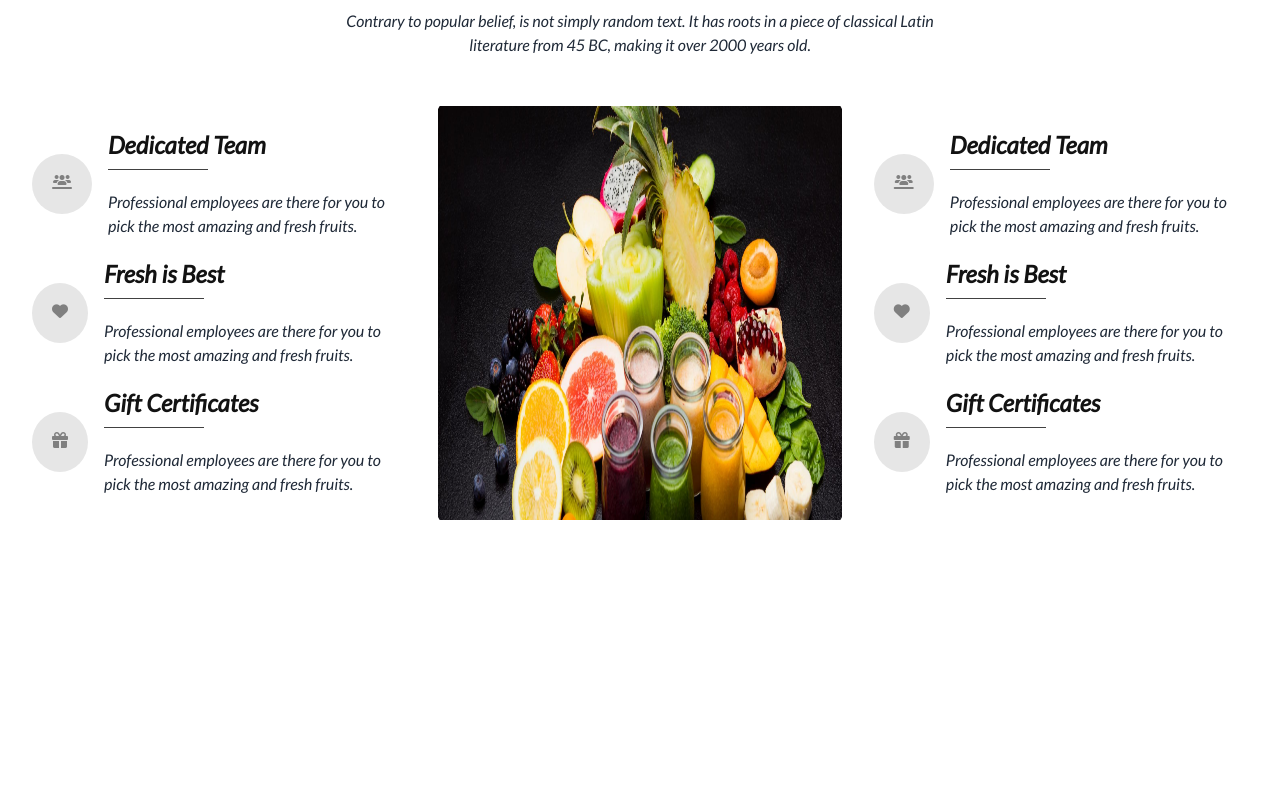
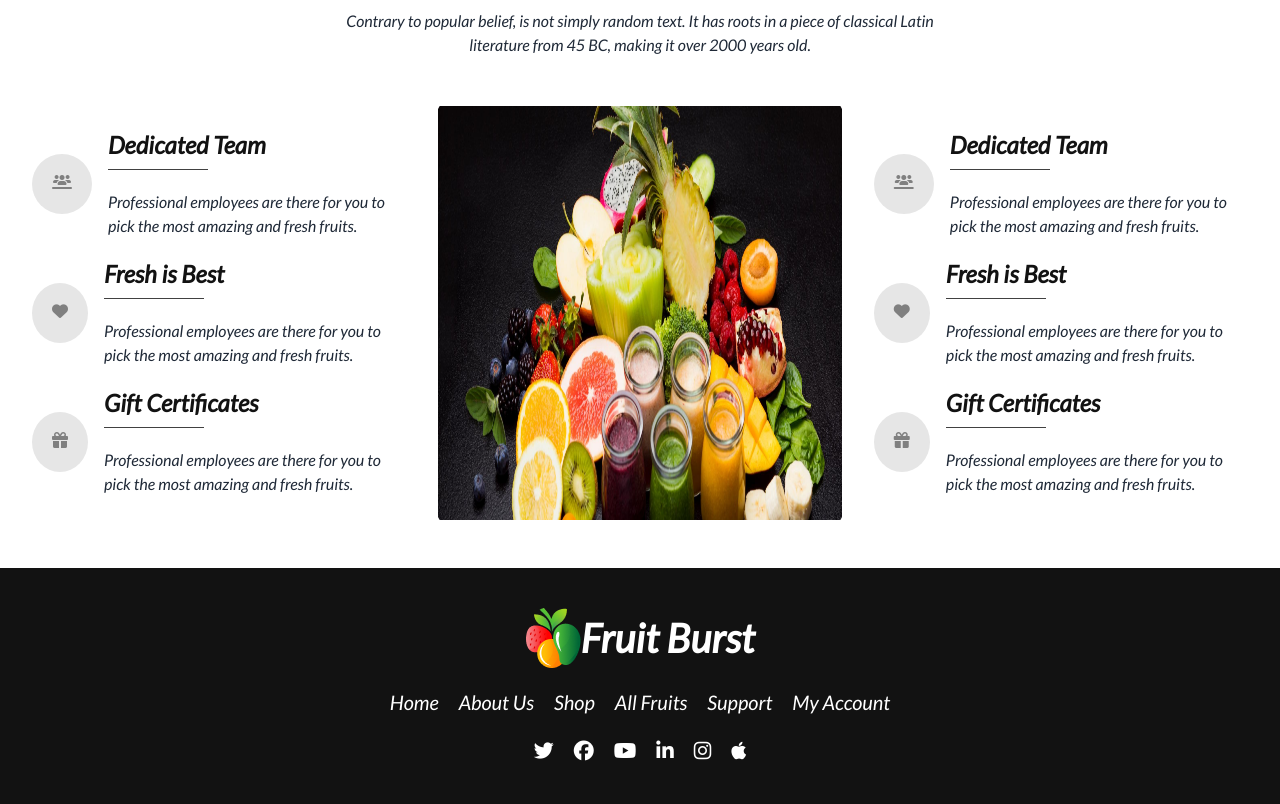
Before and after one commit to adblackhat1998/Fruit-brust, a plain HTML site: page index.html in a window 1280 px wide. Shown: the part 2197-3001 px from the top of the page. Before the commit the page ends 2765 px from the top, so only its background shows below. Drawn offline with nearby package versions, Linux system fonts and the light colour scheme.

Commit message:
footer added

```diff
--- a/index.html
+++ b/index.html
@@ -386,7 +386,7 @@
                     literature from 45 BC, making it over 2000 years old.
                 </p>
             </div>
-            <!-- bonus section  -->
+            <!-- Why Choose us section  -->
             <div class="md:flex md:items-center md:justify-center py-10">
                 <!-- choose items 1 -->
                 <div class="p-8 space-y-5">
@@ -510,6 +510,42 @@
         </section>
     </main>
 
+    <footer class=" p-10 bg-[#121212] ">
+        <div class="flex items-center justify-center">
+            <img src="images/logo.png" alt="">
+            <span class="text-[#FFF] text-[40px]
+            font-extrabold
+            ">Fruit Burst</span>
+
+        </div>
+
+        <nav class="mt-5">
+            <ul class="text-[#FFF] text-xl flex flex-col md:flex-row items-center justify-center space-x-5">
+                <li><a href="">Home</a></li>
+                <li><a href="">About Us</a></li>
+                <li><a href="">Shop</a></li>
+                <li><a href="">All Fruits</a></li>
+                <li><a href="">Support</a></li>
+                <li><a href="">
+                        My Account
+                    </a></li>
+            </ul>
+        </nav>
+        <nav class="mt-5">
+            <ul class="text-[#FFF] text-xl flex items-center justify-center space-x-5">
+                <li><a href=""><i class="fa-brands fa-twitter"></i></a></li>
+                <li><a href=""><i class="fa-brands fa-facebook"></i></a></li>
+                <li><a href=""><i class="fa-brands fa-youtube"></i></a></li>
+                <li><a href=""><i class="fa-brands fa-linkedin-in"></i></a></li>
+                <li><a href=""><i class="fa-brands fa-instagram"></i></a></li>
+                <li><a href="">
+                        <i class="fa-brands fa-apple"></i>
+                    </a></li>
+            </ul>
+        </nav>
+
+    </footer>
+
 </body>
 
 </html>
--- a/style.css
+++ b/style.css
@@ -70,6 +70,7 @@ input {
 
 /* responsive  */
 
+
 @media screen and (max-width: 768px) {
     .content-hide {
         display: none;
```
